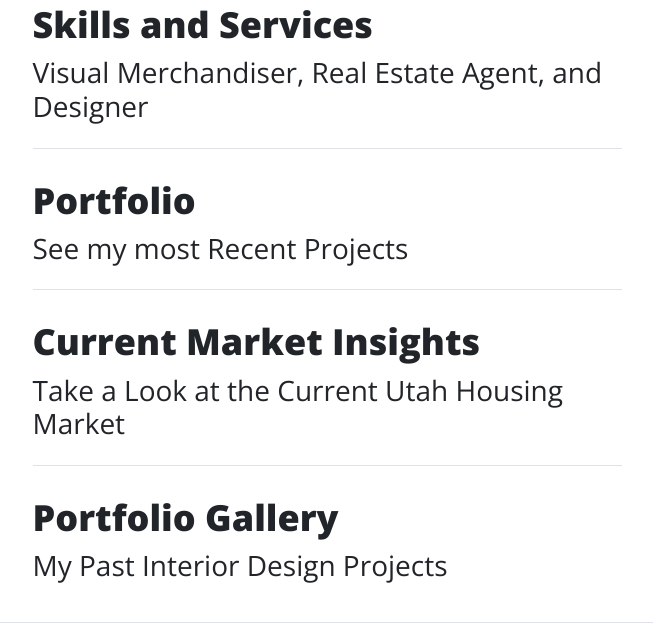
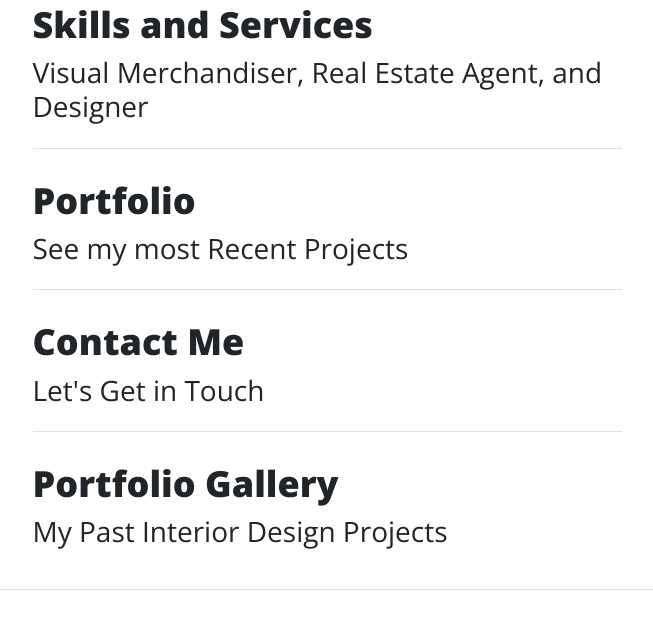
Before and after one commit to Brookeb45083/B2-Interiors, a plain HTML site: page index.html in a window 1280 px wide. Shown: the part 868-1494 px from the top of the page, without its empty margins (313-966 px from the left). Drawn offline with nearby package versions, Linux system fonts and the light colour scheme.

Commit message:
Update index.html

```diff
--- a/index.html
+++ b/index.html
@@ -89,8 +89,8 @@
                      <!-- Post preview-->
                      <div class="post-preview">
                          <a href="Portfolio.html">
-                             <h2 class="post-title">Current Market Insights</h2>
-                             <h3 class="post-subtitle">Take a Look at the Current Utah Housing Market</h3>
+                             <h2 class="post-title">Contact Me</h2>
+                             <h3 class="post-subtitle">Let's Get in Touch</h3>
                          </a>
                      </div>
                       <!-- Divider-->
```
